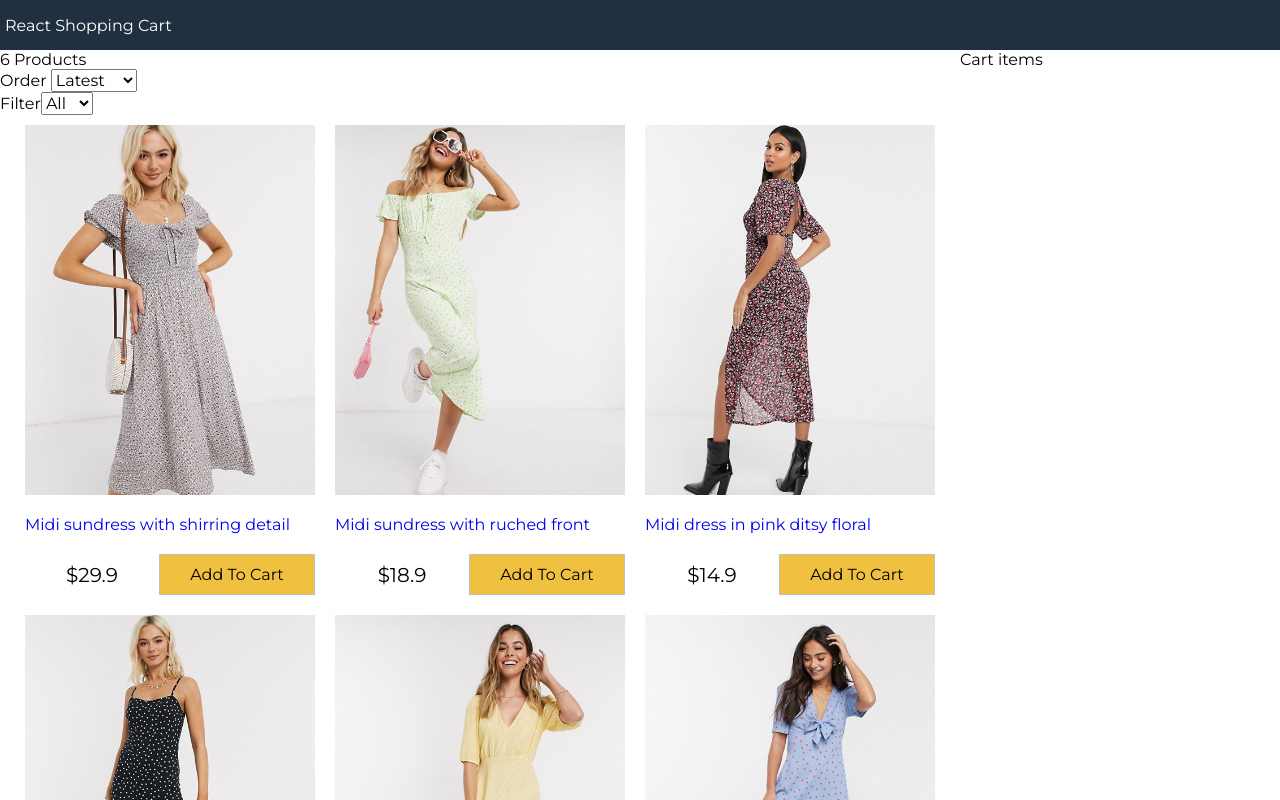
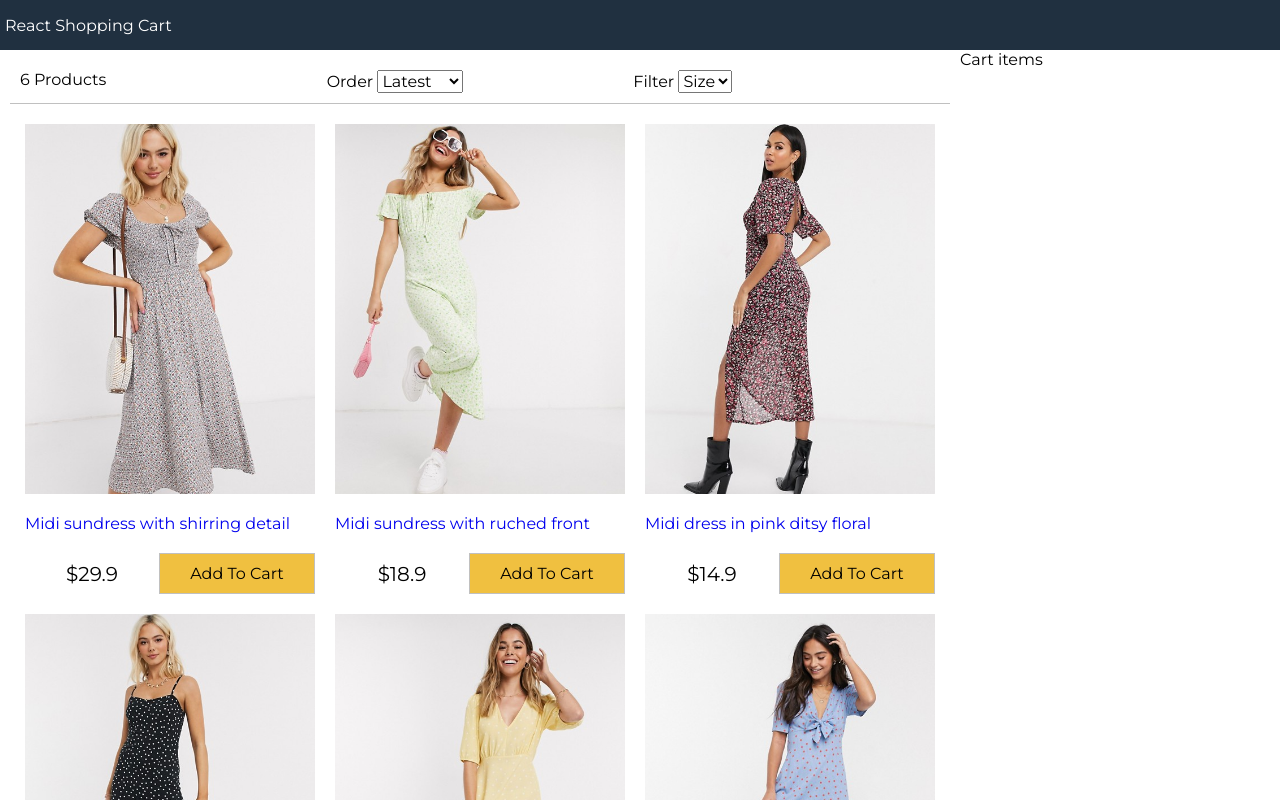
Before and after one commit to nullbitcoder/shopping-cart-react, a React (Create React App) app: page / in a window 1280 px wide. Shown: the top 800 px of the page. Built offline with nearby package versions, Linux system fonts and the light colour scheme.

Commit message:
implement filter component

```diff
--- a/src/App.js
+++ b/src/App.js
@@ -9,10 +9,47 @@ export class App extends Component {
     super();
     this.state = {
       products: data.products,
-      sizes: '',
+      size: '',
       sort: '',
+      zero: 0,
     };
   }
+  sortProducts = (event) => {
+    const sort = event.target.value;
+    this.setState((state) => ({
+      sort: sort,
+      products: this.state.products
+        .slice()
+        .sort((a, b) =>
+          sort === 'lowest'
+            ? a.price > b.price
+              ? 1
+              : -1
+            : sort === 'highest'
+            ? a.price < b.price
+              ? 1
+              : -1
+            : a._id > b._id
+            ? 1
+            : -1
+        ),
+    }));
+  };
+
+  filterProducts = (event) => {
+    if (event.target.value === '') {
+      this.setState({ size: event.target.value, products: data.products });
+    } else {
+      this.setState({
+        size: event.target.value,
+        products: data.products.filter(
+          (product) =>
+            product.availableSizes.indexOf(event.target.value) >=
+            this.state.zero
+        ),
+      });
+    }
+  };
   //
   render() {
     return (
@@ -23,7 +60,13 @@ export class App extends Component {
         <main>
           <div className="content">
             <div className="main">
-              <Filter count={this.state.products.length}></Filter>
+              <Filter
+                count={this.state.products.length}
+                size={this.state.size}
+                sort={this.state.sort}
+                filterProducts={this.filterProducts}
+                sortProducts={this.sortProducts}
+              ></Filter>
               <Products products={this.state.products}></Products>
             </div>
             <div className="sidebar">Cart items</div>
@@ -36,12 +79,3 @@ export class App extends Component {
 }
 
 export default App;
-// import React from 'react';
-// const App = () => {
-//   return (
-
-//   );
-// };
-
-// export default App;
-// // feature-1 end
--- a/src/components/Filter.js
+++ b/src/components/Filter.js
@@ -9,16 +9,16 @@ export default class Filter extends Component {
         <div className="filter-sort">
           {' '}
           Order{' '}
-          <select>
+          <select value={this.props.sort} onChange={this.props.sortProducts}>
             <option>Latest</option>
             <option value="Lowest">Lowest</option>
             <option value="highest">Highest</option>
           </select>
         </div>
         <div className="filter-size">
-          Filter
-          <select>
-            <option value="">All</option>
+          Filter{' '}
+          <select value={this.props.size} onChange={this.props.filterProducts}>
+            <option value="">Size</option>
             <option value="XS">XS</option>
             <option value="S">S</option>
             <option value="M">M</option>
--- a/src/components/Products.js
+++ b/src/components/Products.js
@@ -10,7 +10,7 @@ export default class Products extends Component {
             <li key={product._id}>
               <div className="product">
                 <a href={'#' + product._id}>
-                  <img src={product.image} alt=""></img>
+                  <img src={product.image} alt={product.title}></img>
                   <p>{product.title}</p>
                 </a>
                 <div className="product-price">
--- a/src/index.css
+++ b/src/index.css
@@ -147,3 +147,17 @@ footer {
 a {
   text-decoration: none;
 }
+
+/* Filter */
+
+.filter {
+  display: flex;
+  justify-content: space-between;
+  padding: 1rem;
+  margin: 1rem;
+  border-bottom: 0.1rem #c0c0c0 solid;
+}
+
+.filter div {
+  flex: 1;
+}
```
